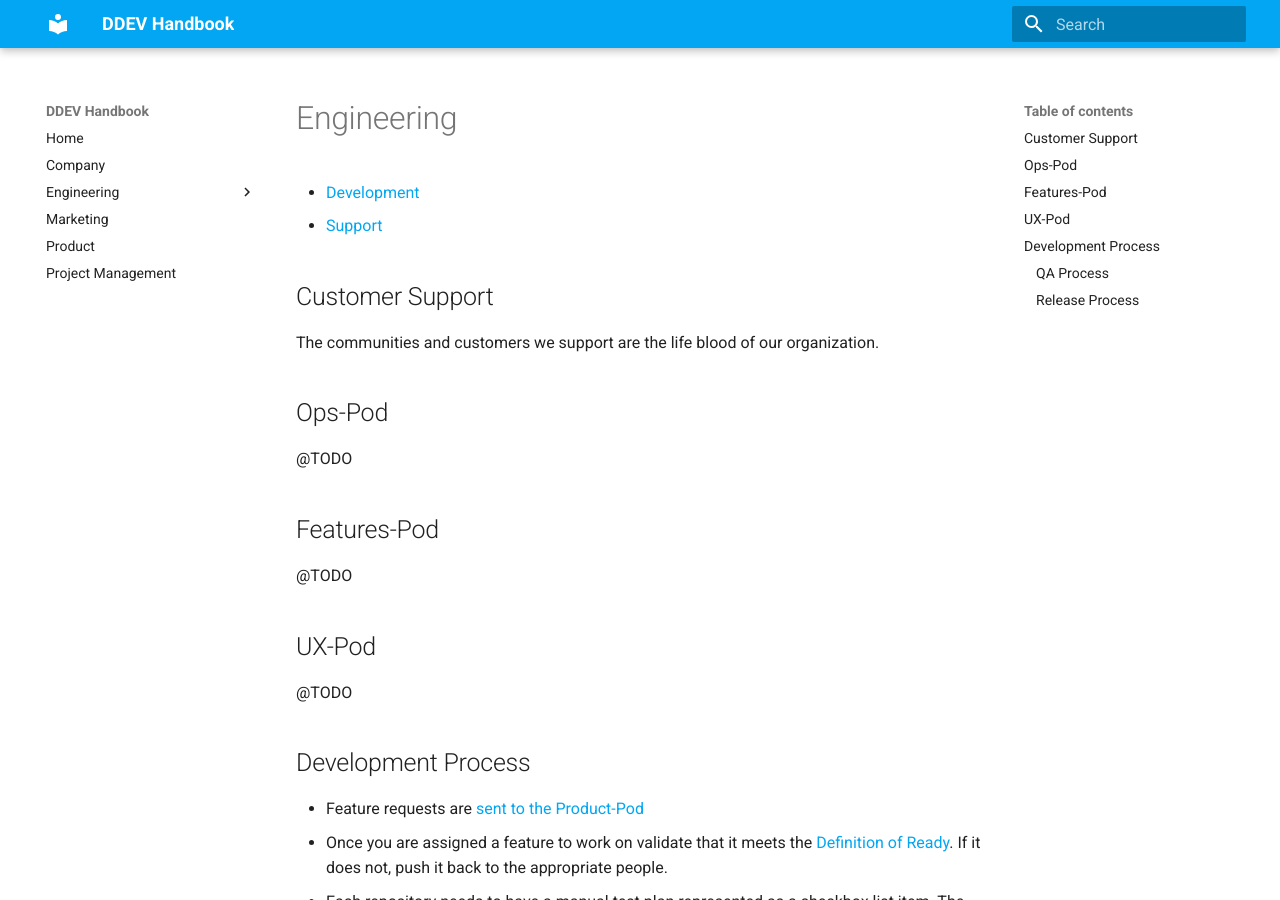
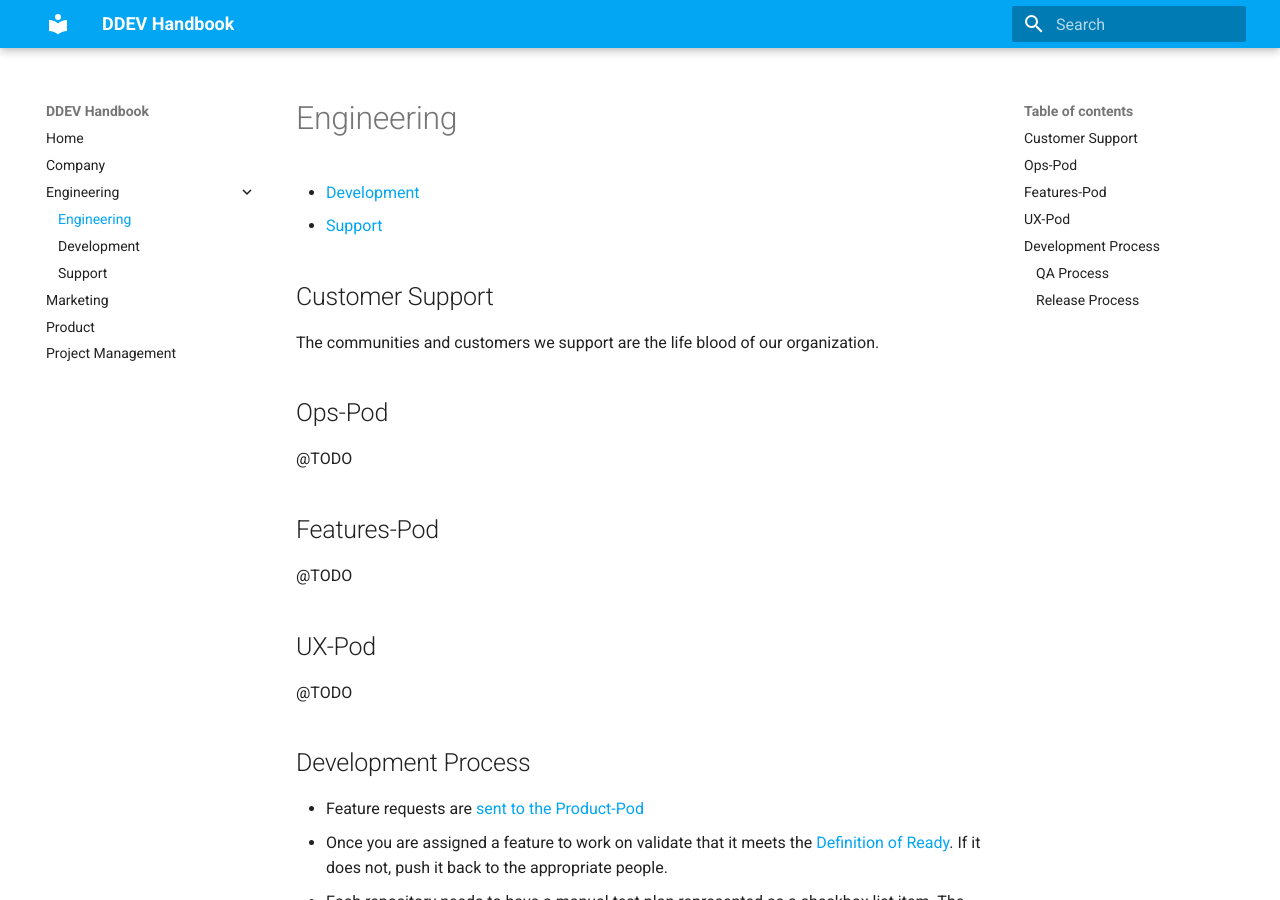
Before and after one commit to fru-io/handbook, an MkDocs documentation site: the page built from docs/engineering/index.md, in a window 1280 px wide and 900 px high. Built offline with MkDocs 1.6.1 and Material for MkDocs 9.7.7, drawn with Linux system fonts in a browser that asks for light colours.

Commit message:
Attempting an index file

```diff
--- a/mkdocs.yml
+++ b/mkdocs.yml
@@ -9,6 +9,7 @@ nav:
     - Home: index.md
     - Company: company.md
     - Engineering:
+        - engineering/index.md
         - Development: engineering/development.md
         - Support: engineering/support.md
     - Marketing: marketing.md
```
